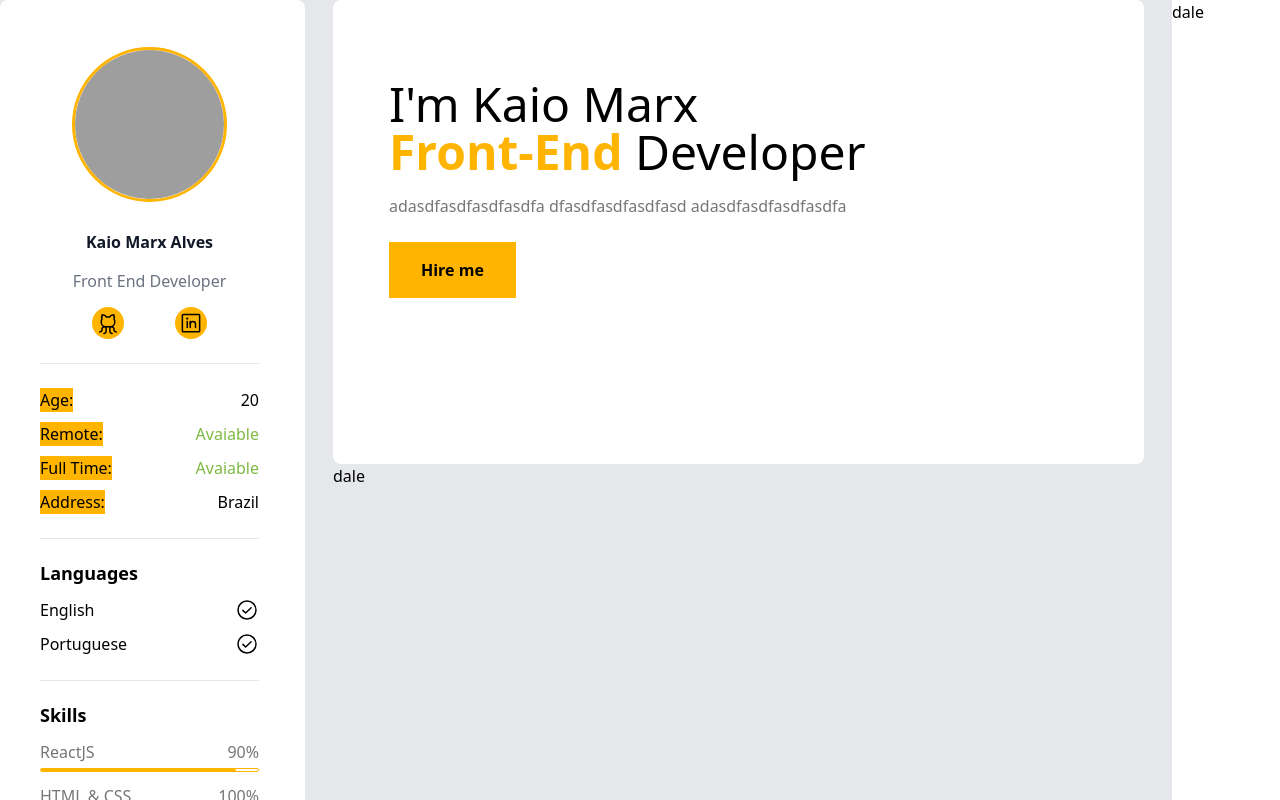
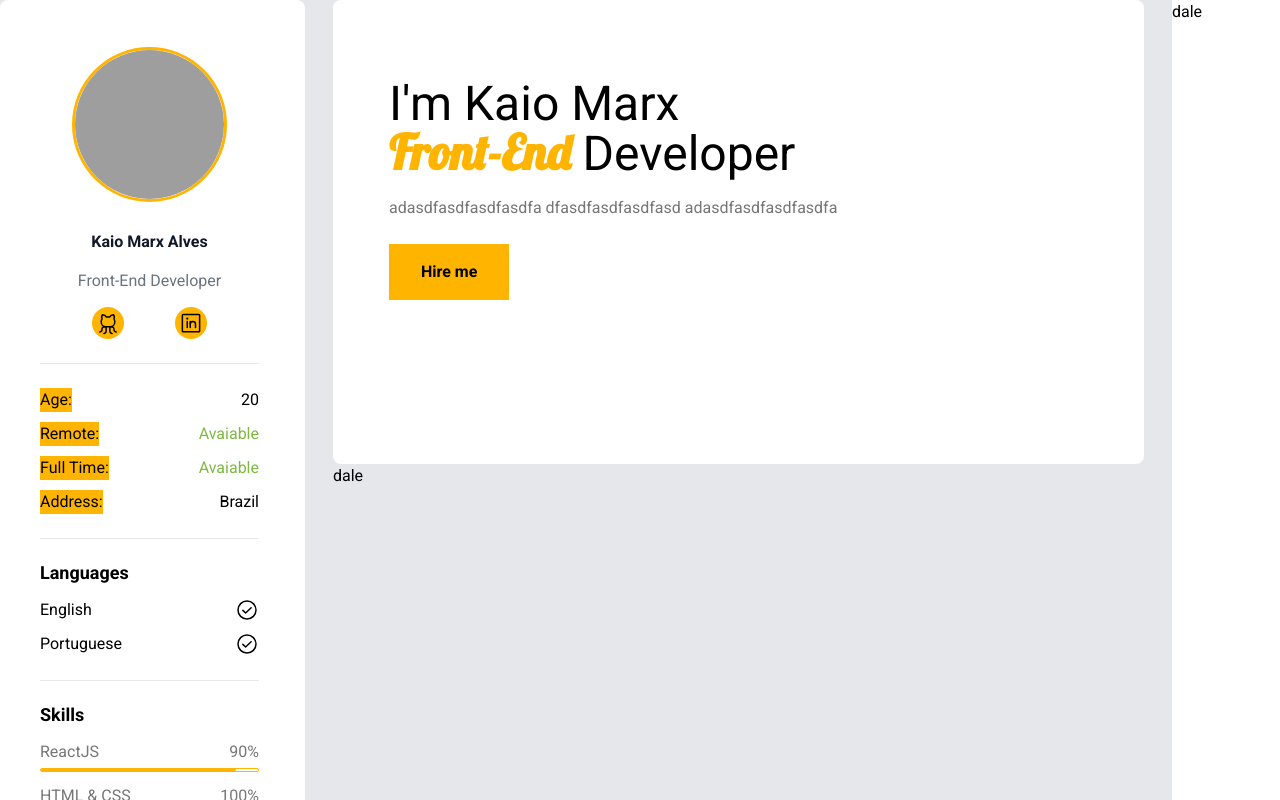
Before and after one commit to KaioMarxDEV/mysite, a React (Vite) app: page / in a window 1280 px wide. Shown: the top 800 px of the page. Built offline with nearby package versions, Linux system fonts and the light colour scheme; grey boxes are pictures that could not be loaded.

Commit message:
feat: custom fonts

```diff
--- a/index.html
+++ b/index.html
@@ -2,14 +2,31 @@
 <html lang="en">
   <head>
     <meta charset="UTF-8" />
-    <link rel="preconnect" href="https://fonts.googleapis.com">
-    <link rel="preconnect" href="https://fonts.gstatic.com" crossorigin>
-    <link href="https://fonts.googleapis.com/css2?family=Roboto:ital,wght@0,400;0,700;1,700&display=swap" rel="stylesheet">
+    <link rel="preconnect" href="https://fonts.googleapis.com" />
+    <link rel="preconnect" href="https://fonts.gstatic.com" crossorigin />
+    <link
+      href="https://fonts.googleapis.com/css2?family=Lobster&family=Roboto:ital,wght@0,400;0,700;1,700&display=swap"
+      rel="stylesheet"
+    />
     <meta name="viewport" content="width=device-width, initial-scale=1.0" />
-    <link rel="apple-touch-icon" sizes="180x180" href="./src/Assets/apple-touch-icon.png">
-    <link rel="icon" type="image/png" sizes="32x32" href="./src/Assets/favicon-32x32.png">
-    <link rel="icon" type="image/png" sizes="16x16" href="./src/Assets/favicon-16x16.png">
-    <link rel="manifest" href="./src/Assets/site.webmanifest">
+    <link
+      rel="apple-touch-icon"
+      sizes="180x180"
+      href="./src/Assets/apple-touch-icon.png"
+    />
+    <link
+      rel="icon"
+      type="image/png"
+      sizes="32x32"
+      href="./src/Assets/favicon-32x32.png"
+    />
+    <link
+      rel="icon"
+      type="image/png"
+      sizes="16x16"
+      href="./src/Assets/favicon-16x16.png"
+    />
+    <link rel="manifest" href="./src/Assets/site.webmanifest" />
     <title>Portfolio | Kaio Marx - Front End Developer</title>
   </head>
   <body>
--- a/src/Components/LeftMenu/index.tsx
+++ b/src/Components/LeftMenu/index.tsx
@@ -9,7 +9,7 @@ import { SkillBar } from "../SkillBar";
 
 export function LeftMenu() {
   return (
-    <div className="mt-0 ml-0 flex h-[1315px] w-full flex-col rounded-lg bg-white pt-[3.124rem] pr-[2.875rem] pb-[1.56rem] pl-[2.5rem]">
+    <div className="mt-0 ml-0 flex w-full flex-col rounded-lg bg-white pt-[3.124rem] pr-[2.875rem] pb-[1.56rem] pl-[2.5rem]">
       <div className="flex w-full flex-col items-center justify-center">
         <img
           className="mb-[1.93rem] block h-[9.3rem] w-[9.3rem] rounded-full outline outline-[#FFB400]"
@@ -21,7 +21,7 @@ export function LeftMenu() {
           Kaio Marx Alves{" "}
         </strong>
         <span className="mb-[0.93rem] block text-base text-gray-500">
-          Front End Developer
+          Front-End Developer
         </span>
 
         <div className="flex w-full justify-evenly border-b border-solid pb-6">
--- a/src/Components/MainBanner/index.tsx
+++ b/src/Components/MainBanner/index.tsx
@@ -4,7 +4,8 @@ export function MainBanner() {
       <main className="w-full">
         <h1 className="mb-[18px] text-5xl text-black">
           I'm Kaio Marx <br />
-          <strong className="text-[#FFB400]">Front-End</strong> Developer
+          <strong className="font-lob text-[#FFB400]">Front-End</strong>{" "}
+          Developer
         </h1>
         <p className="mb-6 text-base text-[#767676]">
           adasdfasdfasdfasdfa dfasdfasdfasdfasd adasdfasdfasdfasdfa
--- a/src/main.css
+++ b/src/main.css
@@ -12,6 +12,6 @@
   }
 
   body {
-    @apply w-full bg-gray-200 leading-6 tracking-normal;
+    @apply w-full bg-gray-200 font-roboto leading-6 tracking-normal;
   }
 }
--- a/tailwind.config.js
+++ b/tailwind.config.js
@@ -1,13 +1,15 @@
 /** @type {import('tailwindcss').Config} */
 module.exports = {
   content: ["./src/**/*.{ts,tsx}"],
-  mode: 'jit',
+  mode: "jit",
   theme: {
     extend: {},
   },
   plugins: [],
-  fontFamily: {
-    sans: ['Roboto'],
-    serif: ['Roboto']
-  }
-}
+  theme: {
+    fontFamily: {
+      roboto: ["Roboto"],
+      lob: ["Lobster"],
+    },
+  },
+};
```
